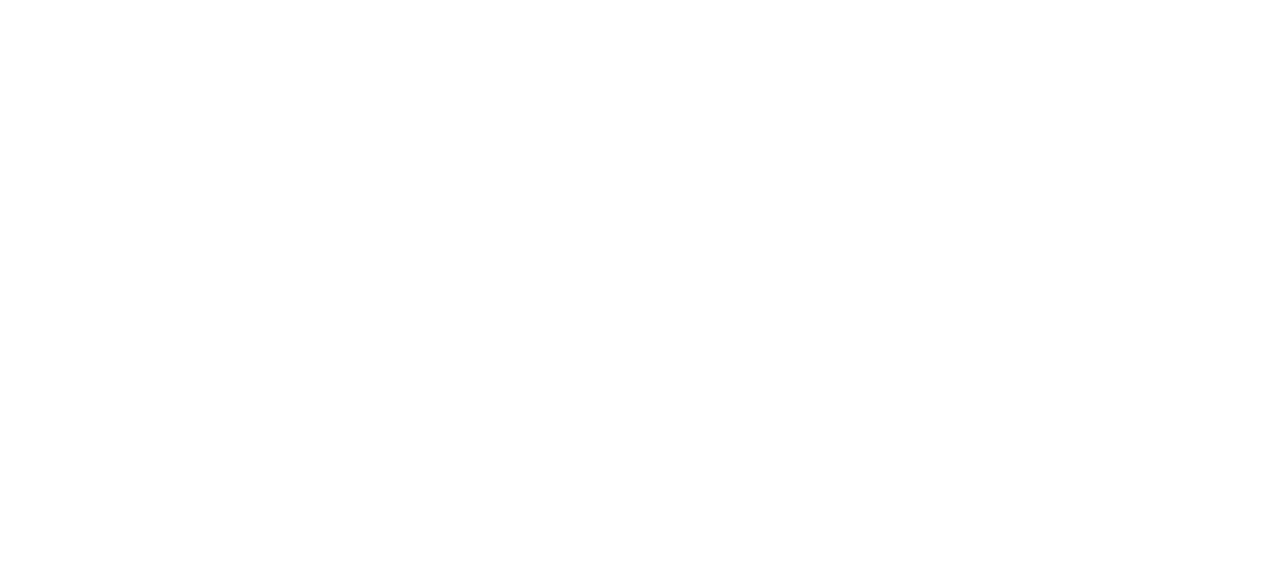
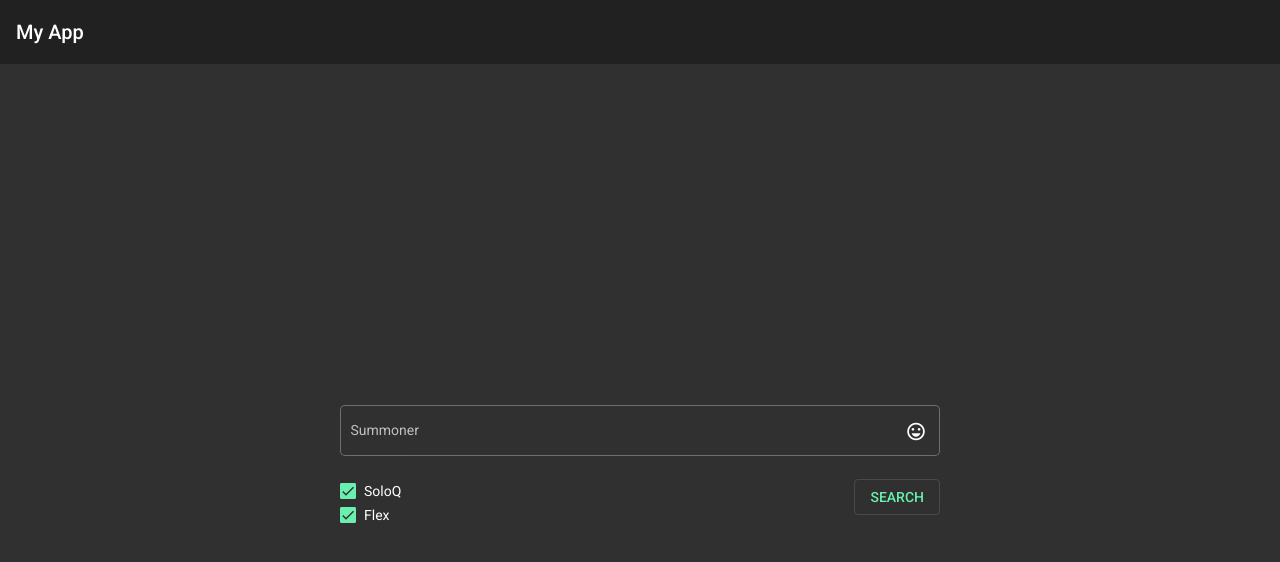
Before and after one commit to DiegoLovera/lol.stats.front, an Angular app: page / in a window 1280 px wide. Shown: the top 562 px of the page. Built offline with nearby package versions, Linux system fonts and the light colour scheme.

Commit message:
buscador agregado con filtro por queues

```diff
--- a/package.json
+++ b/package.json
@@ -16,6 +16,7 @@
     "@angular/common": "~9.0.5",
     "@angular/compiler": "~9.0.5",
     "@angular/core": "~9.0.5",
+    "@angular/flex-layout": "^9.0.0-beta.29",
     "@angular/forms": "~9.0.5",
     "@angular/material": "^9.1.1",
     "@angular/platform-browser": "~9.0.5",
--- a/src/app/app-routing.module.ts
+++ b/src/app/app-routing.module.ts
@@ -1,8 +1,15 @@
 import { NgModule } from '@angular/core';
 import { Routes, RouterModule } from '@angular/router';
+import { SearchComponent } from './search/search.component';
+import { MatchesComponent } from './matches/matches.component';
+import { StatsComponent } from './stats/stats.component';
 
 
-const routes: Routes = [];
+const routes: Routes = [
+  { path: '', component: SearchComponent},
+  { path: 'Summoner/:summonerName', component: MatchesComponent},
+  { path: 'Summoner/:summonerName/Stats', component: StatsComponent}
+];
 
 @NgModule({
   imports: [RouterModule.forRoot(routes)],
--- a/src/app/app.component.html
+++ b/src/app/app.component.html
@@ -1 +1,2 @@
+<mat-toolbar role="heading">My App</mat-toolbar>
 <router-outlet></router-outlet>
--- a/src/app/app.module.ts
+++ b/src/app/app.module.ts
@@ -7,6 +7,45 @@
 import { SearchComponent } from './search/search.component';
 import { MatchesComponent } from './matches/matches.component';
 import { StatsComponent } from './stats/stats.component';
+
+import {FormsModule, ReactiveFormsModule} from '@angular/forms';
+import {PortalModule} from '@angular/cdk/portal';
+import {ScrollingModule} from '@angular/cdk/scrolling';
+import {MatAutocompleteModule} from '@angular/material/autocomplete';
+import {MatBadgeModule} from '@angular/material/badge';
+import {MatBottomSheetModule} from '@angular/material/bottom-sheet';
+import {MatButtonModule} from '@angular/material/button';
+import {MatButtonToggleModule} from '@angular/material/button-toggle';
+import {MatCardModule} from '@angular/material/card';
+import {MatCheckboxModule} from '@angular/material/checkbox';
+import {MatChipsModule} from '@angular/material/chips';
+import {MatStepperModule} from '@angular/material/stepper';
+import {MatDatepickerModule} from '@angular/material/datepicker';
+import {MatDialogModule} from '@angular/material/dialog';
+import {MatDividerModule} from '@angular/material/divider';
+import {MatExpansionModule} from '@angular/material/expansion';
+import {MatGridListModule} from '@angular/material/grid-list';
+import {MatIconModule} from '@angular/material/icon';
+import {MatInputModule} from '@angular/material/input';
+import {MatListModule} from '@angular/material/list';
+import {MatMenuModule} from '@angular/material/menu';
+import {MatNativeDateModule, MatRippleModule} from '@angular/material/core';
+import {MatPaginatorModule} from '@angular/material/paginator';
+import {MatProgressBarModule} from '@angular/material/progress-bar';
+import {MatProgressSpinnerModule} from '@angular/material/progress-spinner';
+import {MatRadioModule} from '@angular/material/radio';
+import {MatSelectModule} from '@angular/material/select';
+import {MatSidenavModule} from '@angular/material/sidenav';
+import {MatSliderModule} from '@angular/material/slider';
+import {MatSlideToggleModule} from '@angular/material/slide-toggle';
+import {MatSnackBarModule} from '@angular/material/snack-bar';
+import {MatSortModule} from '@angular/material/sort';
+import {MatTableModule} from '@angular/material/table';
+import {MatTabsModule} from '@angular/material/tabs';
+import {MatToolbarModule} from '@angular/material/toolbar';
+import {MatTooltipModule} from '@angular/material/tooltip';
+import {MatTreeModule} from '@angular/material/tree';
+import { FlexLayoutModule } from '@angular/flex-layout';
 
 @NgModule({
   declarations: [
@@ -18,7 +57,99 @@
   imports: [
     BrowserModule,
     AppRoutingModule,
-    BrowserAnimationsModule
+    BrowserAnimationsModule,
+    FormsModule,
+    ReactiveFormsModule,
+    FlexLayoutModule,
+
+    MatAutocompleteModule,
+    MatBadgeModule,
+    MatBottomSheetModule,
+    MatButtonModule,
+    MatButtonToggleModule,
+    MatCardModule,
+    MatCheckboxModule,
+    MatChipsModule,
+    MatStepperModule,
+    MatDatepickerModule,
+    MatDialogModule,
+    MatDividerModule,
+    MatExpansionModule,
+    MatGridListModule,
+    MatIconModule,
+    MatInputModule,
+    MatListModule,
+    MatMenuModule,
+    MatNativeDateModule,
+    MatPaginatorModule,
+    MatProgressBarModule,
+    MatProgressSpinnerModule,
+    MatRadioModule,
+    MatRippleModule,
+    MatSelectModule,
+    MatSidenavModule,
+    MatSliderModule,
+    MatSlideToggleModule,
+    MatSnackBarModule,
+    MatSortModule,
+    MatTableModule,
+    MatTabsModule,
+    MatToolbarModule,
+    MatTooltipModule,
+    MatTreeModule,
+    PortalModule,
+    ScrollingModule,
+  ],
+  exports: [
+    BrowserModule,
+    AppRoutingModule,
+    BrowserAnimationsModule,
+    FormsModule,
+    ReactiveFormsModule,
+    FlexLayoutModule,
+
+    MatAutocompleteModule,
+    MatBadgeModule,
+    MatBottomSheetModule,
+    MatButtonModule,
+    MatButtonToggleModule,
+    MatCardModule,
+    MatCheckboxModule,
+    MatChipsModule,
+    MatStepperModule,
+    MatDatepickerModule,
+    MatDialogModule,
+    MatDividerModule,
+    MatExpansionModule,
+    MatGridListModule,
+    MatIconModule,
+    MatInputModule,
+    MatListModule,
+    MatMenuModule,
+    MatNativeDateModule,
+    MatPaginatorModule,
+    MatProgressBarModule,
+    MatProgressSpinnerModule,
+    MatRadioModule,
+    MatRippleModule,
+    MatSelectModule,
+    MatSidenavModule,
+    MatSliderModule,
+    MatSlideToggleModule,
+    MatSnackBarModule,
+    MatSortModule,
+    MatTableModule,
+    MatTabsModule,
+    MatToolbarModule,
+    MatTooltipModule,
+    MatTreeModule,
+    PortalModule,
+    ScrollingModule,
+  ],
+  entryComponents: [
+    SearchComponent,
+    StatsComponent,
+    MatchesComponent
   ],
   providers: [],
   bootstrap: [AppComponent]
--- a/src/app/matches/matches.component.html
+++ b/src/app/matches/matches.component.html
@@ -1 +1,3 @@
-<p>matches works!</p>
+<p>{{summonerName}}</p>
+<p>{{soloq}}</p>
+<p>{{flex}}</p>
--- a/src/app/matches/matches.component.ts
+++ b/src/app/matches/matches.component.ts
@@ -1,4 +1,5 @@
 import { Component, OnInit } from '@angular/core';
+import { Router, ActivatedRoute } from '@angular/router';
 
 @Component({
   selector: 'app-matches',
@@ -6,10 +7,34 @@
   styleUrls: ['./matches.component.css']
 })
 export class MatchesComponent implements OnInit {
+  summonerName = '';
+  soloq = true;
+  flex = true;
 
-  constructor() { }
+  constructor(private _Activatedroute: ActivatedRoute,
+    private _router: Router) { }
+
+  sub;
 
   ngOnInit(): void {
+    this.sub = this._Activatedroute.paramMap.subscribe(params => {
+      console.log(params);
+      this.summonerName = params.get('summonerName');
+    });
+    this._Activatedroute.queryParamMap
+      .subscribe(params => {
+
+        this.soloq = JSON.parse(params.get('soloq'));
+        this.flex = JSON.parse(params.get('flex'));
+      });
+  }
+
+  ngOnDestroy() {
+    this.sub.unsubscribe();
+  }
+
+  onBack(): void {
+    this._router.navigate(['']);
   }
 
 }
--- a/src/app/search/search.component.html
+++ b/src/app/search/search.component.html
@@ -1 +1,20 @@
-<p>search works!</p>
+<div style="height: 100%; width: 100%; display: flex; align-items: center; justify-content: center; margin: auto;">
+  <div fxLayout='column' class="zero">
+    <div fxLayout="row" style="display: flex; align-items: center; justify-content: center;">
+      <mat-form-field appearance="outline" color="accent" style="width: 600px;">
+        <mat-label>Summoner</mat-label>
+        <input matInput (keyup)="onSummonerSet($event)">
+        <mat-icon matSuffix>sentiment_very_satisfied</mat-icon>
+      </mat-form-field>
+    </div>
+    <div fxLayout="row" fxLayoutAlign="space-between">
+      <div fxLayout="column">
+        <mat-checkbox checked="true" (change)="soloqChange($event)">SoloQ</mat-checkbox>
+        <mat-checkbox checked="true" (change)="flexChange($event)">Flex</mat-checkbox>
+      </div>
+      <div fxLayout="column">
+        <button mat-stroked-button color="accent" (click)="onClickSearch()">SEARCH</button>
+      </div>
+    </div>
+  </div>
+</div>
--- a/src/app/search/search.component.ts
+++ b/src/app/search/search.component.ts
@@ -1,4 +1,6 @@
 import { Component, OnInit } from '@angular/core';
+import { Router } from '@angular/router';
+import { MatCheckboxChange } from '@angular/material/checkbox';
 
 @Component({
   selector: 'app-search',
@@ -6,10 +8,29 @@
   styleUrls: ['./search.component.css']
 })
 export class SearchComponent implements OnInit {
+  summonerName = '';
+  soloq = true;
+  flex = true;
 
-  constructor() { }
+  constructor(private router: Router) { }
 
   ngOnInit(): void {
   }
 
+  onSummonerSet(event: any) {
+    this.summonerName = event.target.value;
+  }
+
+  soloqChange(event:MatCheckboxChange): void {
+    this.soloq = event.checked;
+  }
+
+  flexChange(event:MatCheckboxChange): void {
+    this.flex = event.checked;
+  }
+
+  onClickSearch() {
+    this.router.navigate(['/Summoner', this.summonerName], { queryParams: { soloq: this.soloq, flex: this.flex } });
+  }
+
 }
--- a/src/index.html
+++ b/src/index.html
@@ -9,7 +9,7 @@
   <link href="https://fonts.googleapis.com/css?family=Roboto:300,400,500&display=swap" rel="stylesheet">
   <link href="https://fonts.googleapis.com/icon?family=Material+Icons" rel="stylesheet">
 </head>
-<body class="mat-typography">
+<body class="mat-typography mat-app-background">
   <app-root></app-root>
 </body>
 </html>
```
Also changed, not shown: 1 other file (tests, documents, lock files or other folders).
